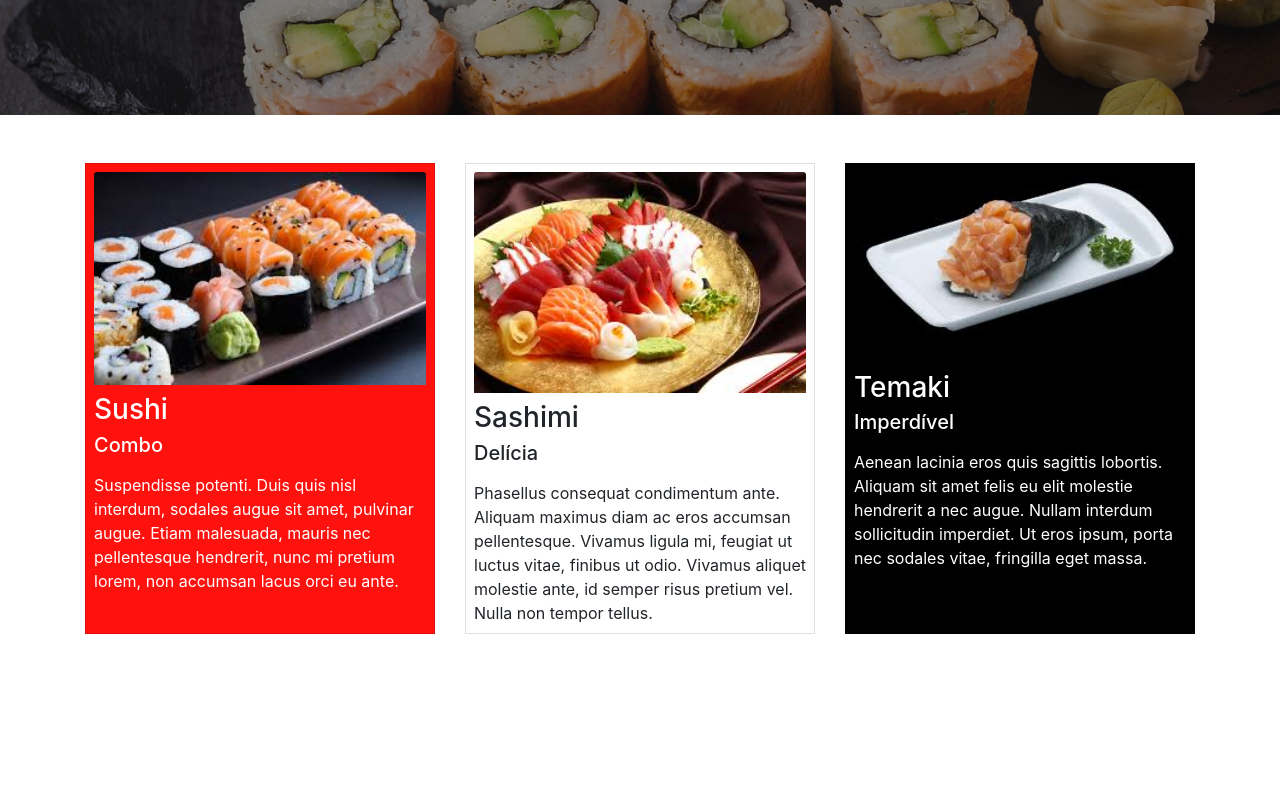
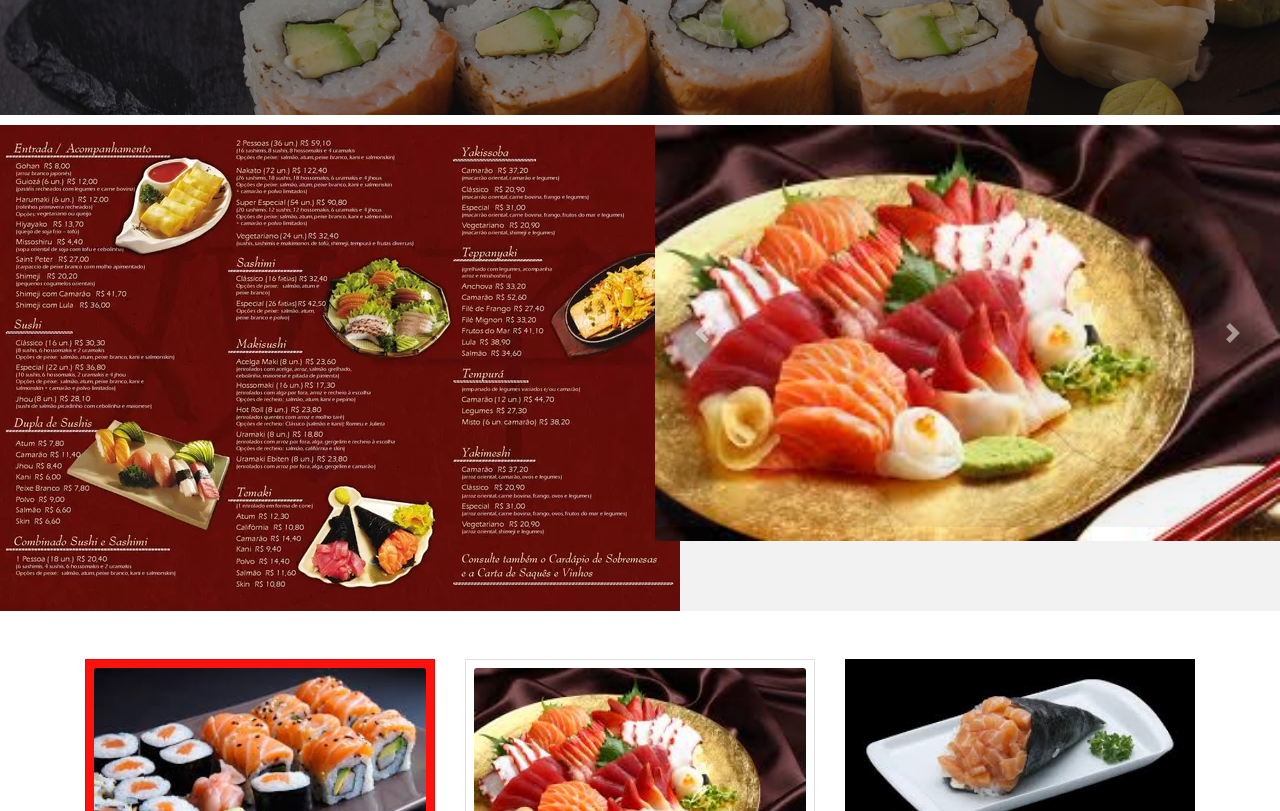
Before and after one commit to Mesourogiwi/ProjetoJapa, a plain HTML site: page index.html in a window 1280 px wide. Shown: the part 680-1491 px from the top of the page. Before the commit the page ends 1330 px from the top, so only its background shows below. Drawn offline with nearby package versions, Linux system fonts and the light colour scheme.

Commit message:
Add parte do Yudi

```diff
--- a/index.html
+++ b/index.html
@@ -1,12 +1,14 @@
 <!doctype html>
 <html lang="pt-br">
+
 <head>
   <!-- Required meta tags -->
   <meta charset="utf-8">
   <meta name="viewport" content="width=device-width, initial-scale=1, shrink-to-fit=no">
 
   <!-- Bootstrap CSS -->
-    <link rel="stylesheet" href="https://stackpath.bootstrapcdn.com/bootstrap/4.3.1/css/bootstrap.min.css" integrity="sha384-ggOyR0iXCbMQv3Xipma34MD+dH/1fQ784/j6cY/iJTQUOhcWr7x9JvoRxT2MZw1T" crossorigin="anonymous">
+  <link rel="stylesheet" href="https://stackpath.bootstrapcdn.com/bootstrap/4.3.1/css/bootstrap.min.css"
+    integrity="sha384-ggOyR0iXCbMQv3Xipma34MD+dH/1fQ784/j6cY/iJTQUOhcWr7x9JvoRxT2MZw1T" crossorigin="anonymous">
 
   <link rel="stylesheet" href="style.css">
 
@@ -14,6 +16,7 @@
 
   <title>JapaTop</title>
 </head>
+
 <body>
 
 
@@ -21,8 +24,10 @@
 
   <nav class="navbar navbar-expand-lg navbar-light border-bottom border-dark" style="background-color: #FFFFFF;">
 
-  <a class="navbar-brand text-dark mx-5" style="width: 250px;" href="#">  Japa<img src="imgs/nar.png" width="80" height="70" class="d-inline-block align-top" alt="">Top  </a>
-  <button class="navbar-toggler" type="button" data-toggle="collapse" data-target="#navbarSupportedContent" aria-controls="navbarSupportedContent" aria-expanded="false" aria-label="Toggle navigation">
+    <a class="navbar-brand text-dark mx-5" style="width: 250px;" href="#"> Japa<img src="imgs/nar.png" width="80"
+        height="70" class="d-inline-block align-top" alt="">Top </a>
+    <button class="navbar-toggler" type="button" data-toggle="collapse" data-target="#navbarSupportedContent"
+      aria-controls="navbarSupportedContent" aria-expanded="false" aria-label="Toggle navigation">
       <span class="navbar-toggler-icon"></span>
     </button>
 
@@ -42,18 +47,50 @@
         </li>
       </ul>
       <form class="form-inline">
-    <input class="form-control mr-sm-2 border-dark" type="search" placeholder="O que procura?" aria-label="O que procura?">
-    <button class="btn btn-outline-success my-2 my-sm-0 border-danger shadow-sm text-dark" type="submit">Buscar</button>
+        <input class="form-control mr-sm-2 border-dark" type="search" placeholder="O que procura?"
+          aria-label="O que procura?">
+        <button class="btn btn-outline-success my-2 my-sm-0 border-danger shadow-sm text-dark"
+          type="submit">Buscar</button>
       </form>
     </div>
   </nav>
 
-<!-- Parte do Yudi -->
+  <!-- Parte do Yudi - Paralax -->
   <section class="header-size">
     <div class="row">
       <h1 class="container-fluid message">Bem vindo ao JapaTop</h1>
     </div>
   </section>
+
+  <!-- Parte do Yudi - Cardápio + Carousel -->
+  <div class="coiso row">
+    <div class="col-md-6">
+      <img src="imgs/cardapio.jpg">
+    </div>
+    <div class="col-md-6">
+      <div id="carouselExampleFade" class="carousel slide carousel-fade" data-ride="carousel">
+        <div class="carousel-inner">
+          <div class="carousel-item active">
+            <img src="imgs/sashimi.jpeg" class="d-block w-100" alt="">
+          </div>
+          <div class="carousel-item">
+            <img src="imgs/sushi.jpeg" class="d-block w-100" alt="">
+          </div>
+          <div class="carousel-item">
+            <img src="imgs/temaki.jpeg" class="d-block w-100" alt="">
+          </div>
+        </div>
+        <a class="carousel-control-prev" href="#carouselExampleFade" role="button" data-slide="prev">
+          <span class="carousel-control-prev-icon" aria-hidden="true"></span>
+          <span class="sr-only">Previous</span>
+        </a>
+        <a class="carousel-control-next" href="#carouselExampleFade" role="button" data-slide="next">
+          <span class="carousel-control-next-icon" aria-hidden="true"></span>
+          <span class="sr-only">Next</span>
+        </a>
+      </div>
+    </div>
+  </div>
 
   <!-- Parte do Luskas -->
   <div class="container mt-5 mb-3">
@@ -62,21 +99,27 @@
         <div class="card-body"> <img src="imgs/sushi.jpeg" class="img-fluid card-img-top" alt="Sushi">
           <h3 class="card-title mt-2">Sushi</h3>
           <h5 class="card-subtitle">Combo</h5>
-              <p class="card-text mt-3">Suspendisse potenti. Duis quis nisl interdum, sodales augue sit amet, pulvinar augue. Etiam malesuada, mauris nec pellentesque hendrerit, nunc mi pretium lorem, non accumsan lacus orci eu ante.</p>
+          <p class="card-text mt-3">Suspendisse potenti. Duis quis nisl interdum, sodales augue sit amet, pulvinar
+            augue. Etiam malesuada, mauris nec pellentesque hendrerit, nunc mi pretium lorem, non accumsan lacus orci eu
+            ante.</p>
         </div>
       </div>
       <div class="card" id="card2">
         <div class="card-body"> <img src="imgs/sashimi.jpeg" class="img-fluid card-img-top" alt="Sashimi">
           <h3 class="card-title mt-2">Sashimi</h3>
           <h5 class="card-subtitle">Delícia</h5>
-              <p class="card-text mt-3">Phasellus consequat condimentum ante. Aliquam maximus diam ac eros accumsan pellentesque. Vivamus ligula mi, feugiat ut luctus vitae, finibus ut odio. Vivamus aliquet molestie ante, id semper risus pretium vel. Nulla non tempor tellus.</p>
+          <p class="card-text mt-3">Phasellus consequat condimentum ante. Aliquam maximus diam ac eros accumsan
+            pellentesque. Vivamus ligula mi, feugiat ut luctus vitae, finibus ut odio. Vivamus aliquet molestie ante, id
+            semper risus pretium vel. Nulla non tempor tellus.</p>
         </div>
       </div>
       <div class="card text-white" id="card3">
         <div class="card-body"> <img src="imgs/temaki.jpeg" class="img-fluid card-img-top" alt="Temaki">
           <h3 class="card-title mt-2">Temaki</h3>
           <h5 class="card-subtitle">Imperdível</h5>
-              <p class="card-text mt-3">Aenean lacinia eros quis sagittis lobortis. Aliquam sit amet felis eu elit molestie hendrerit a nec augue. Nullam interdum sollicitudin imperdiet. Ut eros ipsum, porta nec sodales vitae, fringilla eget massa.</p>
+          <p class="card-text mt-3">Aenean lacinia eros quis sagittis lobortis. Aliquam sit amet felis eu elit molestie
+            hendrerit a nec augue. Nullam interdum sollicitudin imperdiet. Ut eros ipsum, porta nec sodales vitae,
+            fringilla eget massa.</p>
         </div>
       </div>
 
@@ -86,8 +129,15 @@
 
   <!-- Optional JavaScript -->
   <!-- jQuery first, then Popper.js, then Bootstrap JS -->
-    <script src="https://code.jquery.com/jquery-3.3.1.slim.min.js" integrity="sha384-q8i/X+965DzO0rT7abK41JStQIAqVgRVzpbzo5smXKp4YfRvH+8abtTE1Pi6jizo" crossorigin="anonymous"></script>
-    <script src="https://cdnjs.cloudflare.com/ajax/libs/popper.js/1.14.7/umd/popper.min.js" integrity="sha384-UO2eT0CpHqdSJQ6hJty5KVphtPhzWj9WO1clHTMGa3JDZwrnQq4sF86dIHNDz0W1" crossorigin="anonymous"></script>
-    <script src="https://stackpath.bootstrapcdn.com/bootstrap/4.3.1/js/bootstrap.min.js" integrity="sha384-JjSmVgyd0p3pXB1rRibZUAYoIIy6OrQ6VrjIEaFf/nJGzIxFDsf4x0xIM+B07jRM" crossorigin="anonymous"></script>
+  <script src="https://code.jquery.com/jquery-3.3.1.slim.min.js"
+    integrity="sha384-q8i/X+965DzO0rT7abK41JStQIAqVgRVzpbzo5smXKp4YfRvH+8abtTE1Pi6jizo"
+    crossorigin="anonymous"></script>
+  <script src="https://cdnjs.cloudflare.com/ajax/libs/popper.js/1.14.7/umd/popper.min.js"
+    integrity="sha384-UO2eT0CpHqdSJQ6hJty5KVphtPhzWj9WO1clHTMGa3JDZwrnQq4sF86dIHNDz0W1"
+    crossorigin="anonymous"></script>
+  <script src="https://stackpath.bootstrapcdn.com/bootstrap/4.3.1/js/bootstrap.min.js"
+    integrity="sha384-JjSmVgyd0p3pXB1rRibZUAYoIIy6OrQ6VrjIEaFf/nJGzIxFDsf4x0xIM+B07jRM"
+    crossorigin="anonymous"></script>
 </body>
+
 </html>
--- a/style.css
+++ b/style.css
@@ -42,3 +42,8 @@ p .card-text {
     position: relative;
     font-family: 'Righteous', cursive;
 }
+
+.coiso{
+    background-color: #f2f2f2;
+    margin-top: 10px;
+}
```
Also changed, not shown: imgs/cardapio.jpg (added). Lines whose indentation alone changed are shown as unchanged.
